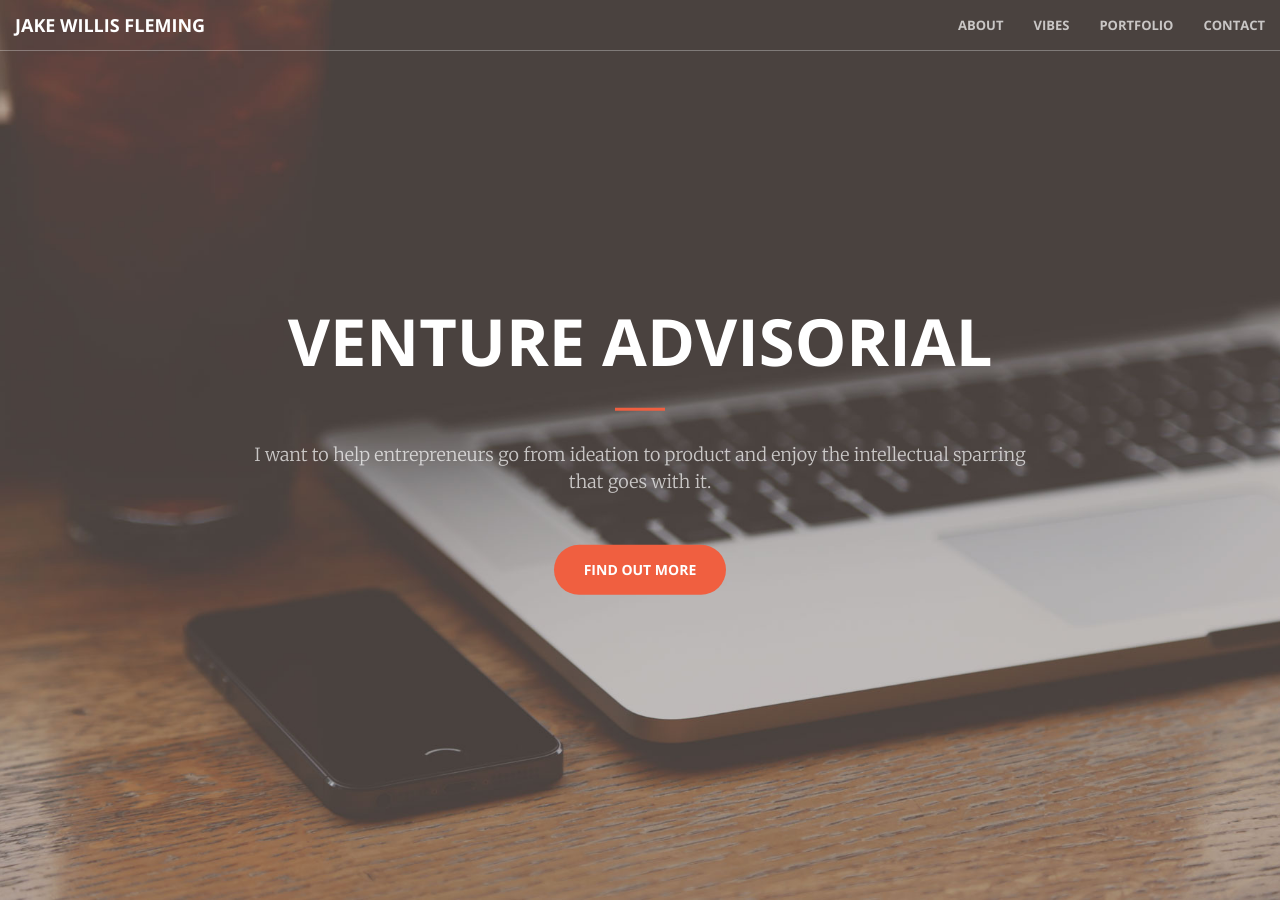
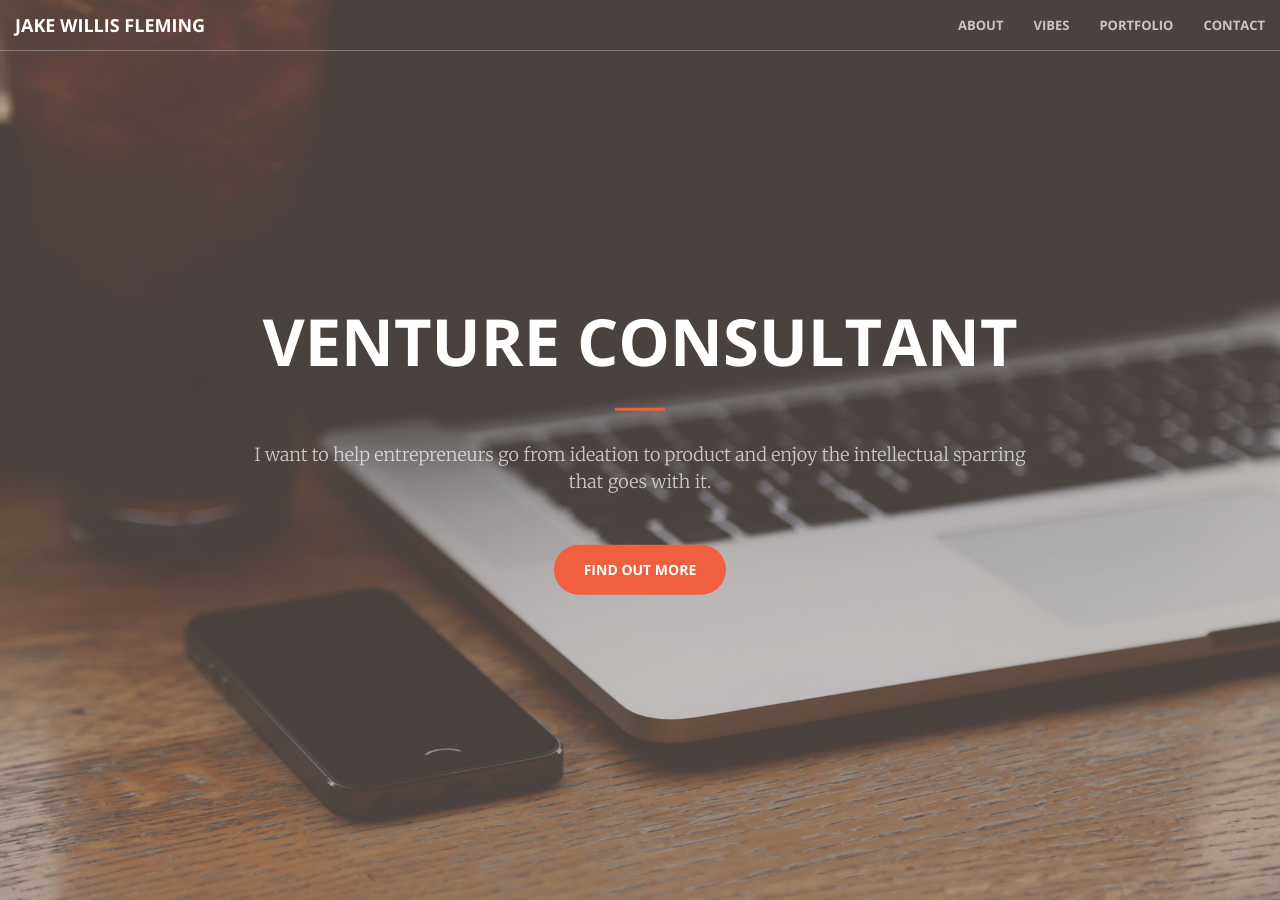
Before and after one commit to JakeyPedz/JakeyPedz.github.io, a Jekyll site: the page built from index.html, in a window 1280 px wide and 900 px high. Built offline with Jekyll 4.4.1, drawn with Linux system fonts in a browser that asks for light colours.

```diff
--- a/_includes/header.html
+++ b/_includes/header.html
@@ -1,7 +1,7 @@
   <header>
     <div class="header-content">
         <div class="header-content-inner">
-            <h1>VENTURE ADVISORIAL</h1>
+            <h1>VENTURE CONSULTANT</h1>
             <hr>
             <p>I want to help entrepreneurs go from ideation to product and enjoy the intellectual sparring that goes with it.</p>
             <a href="#about" class="btn btn-primary btn-xl page-scroll">Find Out More</a>
```
